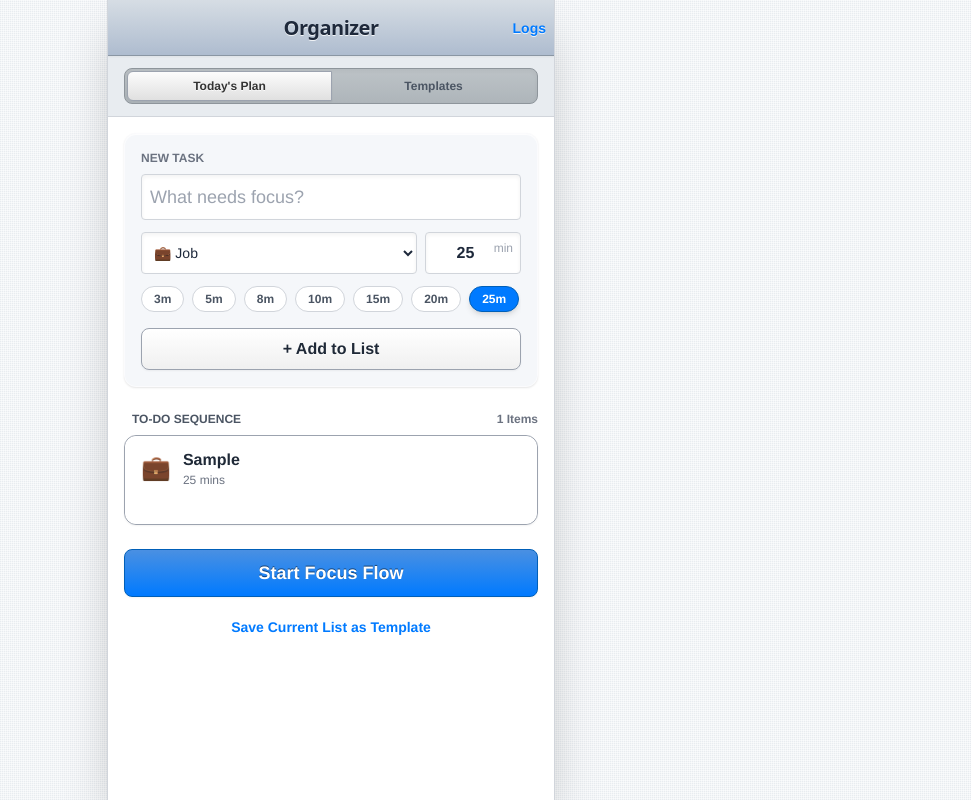
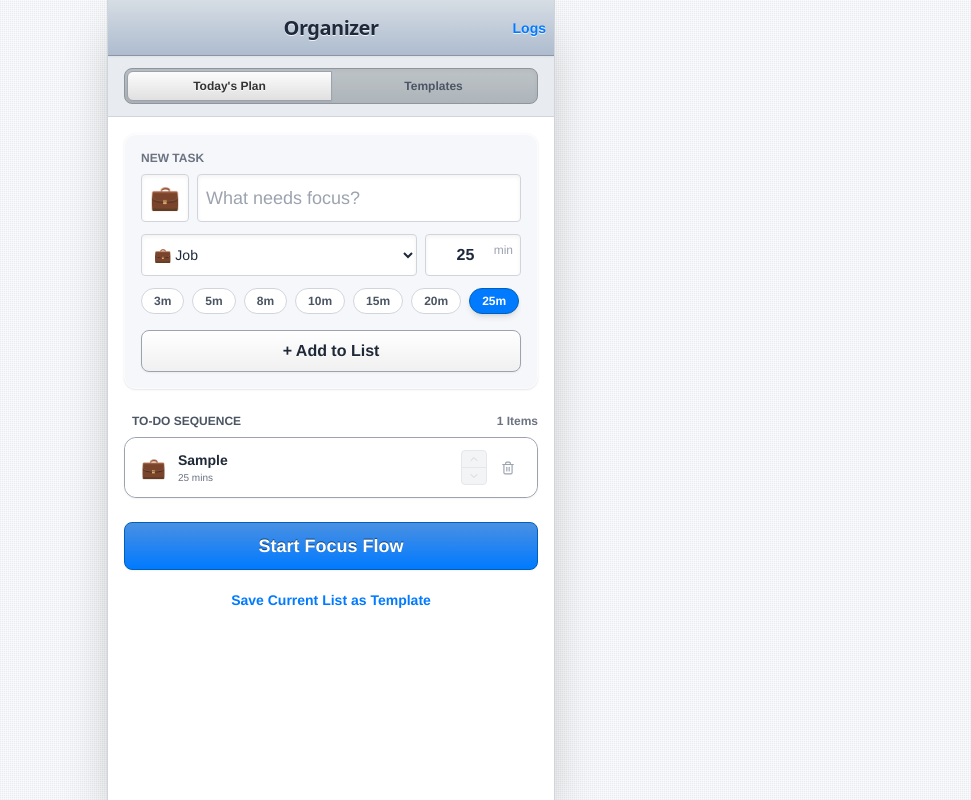
Before and after one commit to hxxmxng/LifeOS, a React (Vite) app: page / in a window 1280 px wide. Both pictures are taken after typing "Sample" into the empty fields and a click on the button "+ Add to List". Shown: the whole page, without its empty margins (309-1280 px from the left). Built offline with nearby package versions, Linux system fonts and the light colour scheme.

Commit message:
Add files via upload

```diff
--- a/views/Dashboard.tsx
+++ b/views/Dashboard.tsx
@@ -1,7 +1,8 @@
-import React, { useState } from 'react';
+import React, { useState, useEffect } from 'react';
 import { IOSButton, IOSCard, IOSHeader, IOSListItem, IOSSegmentedControl } from '../components/IOSComponents';
-import { Category, DEFAULT_CATEGORIES, Task, Routine } from '../types';
+import { Category, DEFAULT_CATEGORIES, Task, Routine, QUICK_EMOJIS } from '../types';
 import { generateId } from '../constants';
+import { ChevronUp, ChevronDown, Trash2 } from 'lucide-react';
 
 interface DashboardProps {
   onStartRoutine: (tasks: Task[]) => void;
@@ -11,7 +12,7 @@ interface DashboardProps {
   onDeleteRoutine: (id: string) => void;
 }
 
-const TIME_PRESETS = [3, 5, 8, 10, 15, 20, 25];
+const TIME_PRESETS = [3, 5, 8, 10, 15, 20, 25, 30, 45, 60];
 
 export const Dashboard: React.FC<DashboardProps> = ({
   onStartRoutine,
@@ -27,6 +28,13 @@ export const Dashboard: React.FC<DashboardProps> = ({
   const [newTaskTitle, setNewTaskTitle] = useState('');
   const [newTaskDuration, setNewTaskDuration] = useState('25');
   const [newTaskCategory, setNewTaskCategory] = useState<Category>(DEFAULT_CATEGORIES[0]);
+  const [selectedEmoji, setSelectedEmoji] = useState<string>(DEFAULT_CATEGORIES[0].emoji);
+  const [showEmojiPicker, setShowEmojiPicker] = useState(false);
+
+  // Sync emoji with category change unless manually set
+  useEffect(() => {
+    setSelectedEmoji(newTaskCategory.emoji);
+  }, [newTaskCategory]);
 
   const addTask = () => {
     if (!newTaskTitle.trim()) return;
@@ -35,16 +43,28 @@ export const Dashboard: React.FC<DashboardProps> = ({
       id: generateId(),
       title: newTaskTitle,
       categoryId: newTaskCategory.id,
+      emoji: selectedEmoji,
       targetDuration: parseInt(newTaskDuration) || 25,
       isCompleted: false,
     };
 
     setTodayTasks([...todayTasks, task]);
     setNewTaskTitle('');
+    setShowEmojiPicker(false);
   };
 
   const removeTask = (id: string) => {
     setTodayTasks(todayTasks.filter(t => t.id !== id));
+  };
+
+  const moveTask = (index: number, direction: 'up' | 'down') => {
+    const newTasks = [...todayTasks];
+    if (direction === 'up' && index > 0) {
+      [newTasks[index], newTasks[index - 1]] = [newTasks[index - 1], newTasks[index]];
+    } else if (direction === 'down' && index < newTasks.length - 1) {
+      [newTasks[index], newTasks[index + 1]] = [newTasks[index + 1], newTasks[index]];
+    }
+    setTodayTasks(newTasks);
   };
 
   const handleSaveToTemplates = () => {
@@ -73,7 +93,7 @@ export const Dashboard: React.FC<DashboardProps> = ({
       <IOSHeader
         title="Organizer"
         rightButton={
-          <button onClick={onViewLogs} className="text-[#007aff] text-sm font-bold text-inset-light-bg">Logs</button>
+          <button onClick={onViewLogs} className="text-[#007aff] text-sm font-bold text-inset-light-bg active:opacity-50">Logs</button>
         }
       />
 
@@ -93,16 +113,44 @@ export const Dashboard: React.FC<DashboardProps> = ({
         {activeTab === 'today' && (
           <div className="space-y-6">
             {/* Task Input */}
-            <IOSCard className="p-4">
+            <IOSCard className="p-4 relative z-20">
               <h3 className="text-gray-500 text-xs font-bold uppercase mb-2">New Task</h3>
+
+              <div className="flex gap-2 mb-3">
+                 {/* Emoji Picker Button */}
+                 <button
+                  onClick={() => setShowEmojiPicker(!showEmojiPicker)}
+                  className="w-12 h-12 bg-white border border-gray-300 rounded shadow-inner text-2xl flex items-center justify-center shrink-0 active:bg-gray-100"
+                 >
+                   {selectedEmoji}
+                 </button>
+
                  <input
                   type="text"
                   placeholder="What needs focus?"
-                className="w-full mb-3 p-2 rounded border border-gray-300 shadow-inner focus:outline-none focus:ring-2 focus:ring-blue-400 text-lg"
+                  className="flex-1 p-2 rounded border border-gray-300 shadow-inner focus:outline-none focus:ring-2 focus:ring-blue-400 text-lg"
                   value={newTaskTitle}
                   onChange={(e) => setNewTaskTitle(e.target.value)}
                   onKeyDown={(e) => e.key === 'Enter' && addTask()}
                 />
+              </div>
+
+              {/* Emoji Popover */}
+              {showEmojiPicker && (
+                <div className="mb-3 p-2 bg-white border border-gray-200 rounded-lg shadow-lg flex flex-wrap gap-2">
+                   {DEFAULT_CATEGORIES.map(c => (
+                     <button key={c.id} onClick={() => { setSelectedEmoji(c.emoji); setNewTaskCategory(c); setShowEmojiPicker(false); }} className="text-xl p-1 hover:bg-gray-100 rounded">
+                       {c.emoji}
+                     </button>
+                   ))}
+                   <div className="w-px h-6 bg-gray-300 mx-1"></div>
+                   {QUICK_EMOJIS.map(e => (
+                     <button key={e} onClick={() => { setSelectedEmoji(e); setShowEmojiPicker(false); }} className="text-xl p-1 hover:bg-gray-100 rounded">
+                       {e}
+                     </button>
+                   ))}
+                </div>
+              )}
 
               <div className="flex gap-2 mb-3">
                 <select
@@ -150,7 +198,7 @@ export const Dashboard: React.FC<DashboardProps> = ({
 
             {/* Current List */}
             {todayTasks.length > 0 ? (
-              <div className="space-y-2">
+              <div className="space-y-2 pb-10">
                 <div className="flex items-center justify-between ml-2">
                   <h3 className="text-gray-600 text-inset-light-bg text-xs font-bold uppercase">To-Do Sequence</h3>
                   <span className="text-gray-500 text-xs font-bold">{todayTasks.length} Items</span>
@@ -158,19 +206,50 @@ export const Dashboard: React.FC<DashboardProps> = ({
 
                 <div className="rounded-xl overflow-hidden shadow-sm border border-gray-400">
                   {todayTasks.map((task, idx) => {
-                    const cat = DEFAULT_CATEGORIES.find(c => c.id === task.categoryId);
+                    const isFirst = idx === 0;
+                    const isLast = idx === todayTasks.length - 1;
+
                     return (
                       <IOSListItem key={task.id} className="flex justify-between items-center group">
-                        <div className="flex items-center gap-3">
-                          <span className="text-2xl">{cat?.emoji}</span>
-                          <div>
-                            <div className="font-bold text-gray-800">{task.title}</div>
-                            <div className="text-xs text-gray-500">{task.targetDuration} mins</div>
+                        <div className="flex items-center justify-between w-full">
+                          {/* Left Content: Emoji & Text */}
+                          <div className="flex items-center gap-3 overflow-hidden flex-1">
+                            <span className="text-xl flex-shrink-0">{task.emoji || '📝'}</span>
+                            <div className="min-w-0">
+                              <div className="font-bold text-gray-800 text-sm truncate">{task.title}</div>
+                              <div className="text-[10px] text-gray-500">{task.targetDuration} mins</div>
                             </div>
                           </div>
-                        <button onClick={() => removeTask(task.id)} className="text-red-500 font-bold opacity-0 group-hover:opacity-100 transition-opacity px-2">
-                          Delete
+
+                          {/* Right Controls: Sort & Delete */}
+                          <div className="flex items-center gap-2 pl-2 flex-none">
+                            <div className="flex flex-col bg-gray-100 rounded border border-gray-200">
+                               <button
+                                 onClick={(e) => { e.stopPropagation(); moveTask(idx, 'up'); }}
+                                 disabled={isFirst}
+                                 className={`p-0.5 px-1.5 ${isFirst ? 'text-gray-300' : 'text-gray-600 hover:text-blue-600 active:bg-blue-100'}`}
+                               >
+                                 <ChevronUp size={12} />
                                </button>
+                               <div className="h-px bg-gray-200"></div>
+                               <button
+                                 onClick={(e) => { e.stopPropagation(); moveTask(idx, 'down'); }}
+                                 disabled={isLast}
+                                 className={`p-0.5 px-1.5 ${isLast ? 'text-gray-300' : 'text-gray-600 hover:text-blue-600 active:bg-blue-100'}`}
+                               >
+                                 <ChevronDown size={12} />
+                               </button>
+                            </div>
+
+                            <button
+                              onClick={() => removeTask(task.id)}
+                              className="text-gray-400 p-1.5 rounded hover:bg-gray-100 hover:text-red-500 transition-colors"
+                              title="Delete"
+                            >
+                              <Trash2 size={14} />
+                            </button>
+                          </div>
+                        </div>
                       </IOSListItem>
                     );
                   })}
--- a/views/FocusMode.tsx
+++ b/views/FocusMode.tsx
@@ -13,17 +13,24 @@ interface FocusModeProps {
 export const FocusMode: React.FC<FocusModeProps> = ({ tasks, onExit, onCompleteLog }) => {
   const [currentIndex, setCurrentIndex] = useState(0);
   const [timeLeft, setTimeLeft] = useState(tasks[0]?.targetDuration * 60 || 0);
+  const [sessionTotalDuration, setSessionTotalDuration] = useState(tasks[0]?.targetDuration * 60 || 0);
+  const [overtime, setOvertime] = useState(0); // Track extra time
   const [isPaused, setIsPaused] = useState(false);
   const [showBreak, setShowBreak] = useState(false);
 
   const timeSpentRef = useRef(0);
 
   const currentTask = tasks[currentIndex];
+  // Fallback if emoji is missing (older data)
   const category = DEFAULT_CATEGORIES.find(c => c.id === currentTask?.categoryId);
+  const displayEmoji = currentTask?.emoji || category?.emoji || '📝';
 
   useEffect(() => {
     if (currentTask && !showBreak) {
-      setTimeLeft(currentTask.targetDuration * 60);
+      const duration = currentTask.targetDuration * 60;
+      setTimeLeft(duration);
+      setSessionTotalDuration(duration);
+      setOvertime(0);
       timeSpentRef.current = 0;
       setIsPaused(false);
     }
@@ -31,28 +38,48 @@ export const FocusMode: React.FC<FocusModeProps> = ({ tasks, onExit, onCompleteL
 
   useEffect(() => {
     let interval: any;
-    if (!isPaused && timeLeft > 0) {
+    if (!isPaused) {
       interval = setInterval(() => {
+        if (timeLeft > 0) {
           setTimeLeft((prev) => prev - 1);
+        } else {
+          // Enter Overtime Mode
+          setOvertime((prev) => prev + 1);
+        }
+        // Always track total time spent (regular + overtime)
         timeSpentRef.current += 1;
       }, 1000);
-    } else if (timeLeft === 0 && !isPaused) {
-      handleTaskComplete();
     }
     return () => clearInterval(interval);
   }, [isPaused, timeLeft]);
 
+  const addExtraTime = () => {
+    // Add 3 minutes (180 seconds)
+    setTimeLeft((prev) => {
+      const newVal = prev + 180;
+      // If the new time exceeds the current total duration scale, extend the scale
+      // This prevents the clock ring from being > 100% and gives a natural countdown feel for the extension
+      setSessionTotalDuration(curr => Math.max(curr, newVal));
+      return newVal;
+    });
+    setOvertime(0); // Reset overtime if we add more buffer
+    setIsPaused(false); // Auto resume if added
+  };
+
   const handleTaskComplete = () => {
+    // Only log if it is NOT a break
+    if (!showBreak) {
       const log: SessionLog = {
         id: generateId(),
         taskId: currentTask.id,
         taskTitle: currentTask.title,
-      categoryEmoji: category?.emoji || '📝',
+        categoryEmoji: displayEmoji,
         timestamp: Date.now(),
         durationSpent: timeSpentRef.current,
         completed: true
       };
       onCompleteLog(log);
+    }
 
     if (currentIndex < tasks.length - 1) {
       const shouldBreak = (currentIndex + 1) % 2 === 0;
@@ -62,14 +89,22 @@ export const FocusMode: React.FC<FocusModeProps> = ({ tasks, onExit, onCompleteL
         nextTask();
       }
     } else {
+      if (!showBreak) {
         alert("🎉 Routine Complete! Amazing flow.");
         onExit();
+      } else {
+        // If break finished and no more tasks (unlikely but safe)
+        onExit();
+      }
     }
   };
 
   const startBreak = () => {
     setShowBreak(true);
-    setTimeLeft(5 * 60);
+    const duration = 5 * 60; // 5 minute break default
+    setTimeLeft(duration);
+    setSessionTotalDuration(duration);
+    setOvertime(0);
     timeSpentRef.current = 0;
   };
 
@@ -78,86 +113,113 @@ export const FocusMode: React.FC<FocusModeProps> = ({ tasks, onExit, onCompleteL
     setCurrentIndex(prev => prev + 1);
   };
 
+  const handleSafeExit = () => {
+    if (confirm("Stop timer and return to dashboard? Current progress will be lost.")) {
+      onExit();
+    }
+  };
+
   if (!currentTask) return <div className="text-gray-800">Loading...</div>;
+
+  const isOvertime = timeLeft === 0 && overtime > 0;
 
   return (
     <div className="flex flex-col h-full bg-linen-light relative overflow-hidden">
       <IOSHeader
         title={showBreak ? "Recharge" : "Focus"}
         leftButton={
-          <button onClick={onExit} className="text-[#007aff] text-sm font-bold text-inset-light-bg active:opacity-70">End</button>
+          <button onClick={handleSafeExit} className="text-[#007aff] text-sm font-bold text-inset-light-bg active:opacity-70">
+            Exit
+          </button>
         }
       />
 
       {/* Main Content Area */}
-      <div className="flex-1 flex flex-col items-center justify-between py-12 px-6">
+      <div className="flex-1 flex flex-col px-6 py-6 relative z-10">
 
-        {/* Top Spacer / Task Context */}
-        <div className="text-center mt-4">
-          <div className="text-gray-500 text-inset-light-bg font-medium tracking-wide uppercase text-xs mb-1">
-            {showBreak ? 'Next Up' : 'Current Task'}
+        {/* Glass Card Info */}
+        <div className="bg-white/40 backdrop-blur-sm border border-white/50 rounded-xl p-4 shadow-sm mb-6 flex items-center justify-between">
+            <div className="flex flex-col">
+              <span className="text-[10px] uppercase font-bold text-gray-500 tracking-wider">Now Playing</span>
+              <span className="font-bold text-gray-800 text-lg truncate max-w-[150px]">{showBreak ? "Break Time" : currentTask.title}</span>
             </div>
-          <div className="text-gray-400 text-sm font-semibold truncate max-w-[200px] mx-auto">
-             {showBreak ? tasks[currentIndex + 1]?.title || 'Finish' : `${currentIndex + 1} of ${tasks.length}`}
+            <div className="text-right flex flex-col items-end">
+              <span className="text-[10px] uppercase font-bold text-gray-400 tracking-wider">Next</span>
+              <span className="text-gray-600 text-sm truncate max-w-[100px]">
+                {showBreak ? tasks[currentIndex + 1]?.title : (currentIndex < tasks.length - 1 ? "Break" : "Finish")}
+              </span>
             </div>
         </div>
 
         {/* Centerpiece: Clock & Time */}
-        <div className="flex flex-col items-center relative z-10">
-          <div className={`transition-all duration-700 ${isPaused ? 'opacity-70 grayscale-[0.8]' : 'opacity-100'}`}>
+        <div className="flex flex-col items-center flex-1 justify-center -mt-8">
+          <div className={`transition-all duration-500 transform ${isPaused ? 'scale-95 opacity-80 blur-[1px]' : 'scale-100 opacity-100'}`}>
             <AnalogClock
               durationSeconds={timeLeft}
-              totalDurationSeconds={showBreak ? 300 : currentTask.targetDuration * 60}
+              totalDurationSeconds={sessionTotalDuration}
             />
           </div>
 
-          <div className="mt-8 text-center space-y-2">
-            {/* Digital Time */}
-            <div className="text-6xl font-mono text-gray-800 text-inset-light-bg font-bold tracking-widest tabular-nums">
+          <div className="mt-6 text-center">
+            {/* Digital Time - Bigger & Bolder */}
+            {isOvertime ? (
+               <div className="text-7xl font-sans font-thin text-red-500 text-inset-light-bg tracking-tighter tabular-nums leading-none animate-pulse">
+                 + {Math.floor(overtime / 60).toString().padStart(2,'0')}:{Math.floor(overtime % 60).toString().padStart(2,'0')}
+               </div>
+            ) : (
+               <div className="text-7xl font-sans font-thin text-gray-800 text-inset-light-bg tracking-tighter tabular-nums leading-none">
                   {Math.floor(timeLeft / 60).toString().padStart(2,'0')}:{Math.floor(timeLeft % 60).toString().padStart(2,'0')}
                </div>
+            )}
 
-            <div className="flex items-center justify-center gap-3 mt-4">
-              <span className="text-3xl filter drop-shadow-sm">
-                {showBreak ? '☕' : category?.emoji}
+            {/* Minimal Progress Indicator */}
+            <div className="mt-4">
+              <span className={`text-xs font-bold uppercase tracking-widest ${isOvertime ? 'text-red-400' : 'text-gray-400'}`}>
+                {isOvertime ? 'Exceeded Duration' : (showBreak ? 'Break Session' : `${currentIndex + 1} / ${tasks.length}`)}
               </span>
-              <h2 className="text-2xl font-bold text-gray-800 text-inset-light-bg leading-tight max-w-[250px] truncate">
-                {showBreak ? "Take a Break" : currentTask.title}
-              </h2>
             </div>
           </div>
         </div>
 
         {/* Bottom Controls */}
-        <div className="w-full max-w-xs space-y-5 mb-6 z-10">
+        <div className="w-full mt-auto mb-4 space-y-3">
            {!showBreak ? (
-             <div className="flex items-center gap-4">
+             <div className="flex items-center gap-3">
                <IOSButton
                   variant={isPaused ? "success" : "secondary"}
-                  className={`flex-1 h-12 text-lg shadow-lg ${isPaused ? 'text-white' : ''}`}
+                  className={`flex-1 h-14 text-lg shadow-lg transition-all active:scale-[0.98] ${isPaused ? 'text-white' : ''}`}
                   onClick={() => setIsPaused(!isPaused)}
                 >
                   {isPaused ? "Resume" : "Pause"}
                 </IOSButton>
 
                 <IOSButton
+                  variant="secondary"
+                  className="w-20 h-14 text-sm font-bold shadow-lg active:scale-[0.98] flex flex-col items-center justify-center leading-tight"
+                  onClick={addExtraTime}
+                >
+                  <span>+3</span>
+                  <span className="text-[10px]">Min</span>
+                </IOSButton>
+
+               <IOSButton
                   variant="primary"
-                  className="flex-1 h-12 text-lg shadow-lg"
+                  className="flex-1 h-14 text-lg shadow-lg transition-all active:scale-[0.98]"
                   onClick={handleTaskComplete}
                 >
                   Complete
                 </IOSButton>
              </div>
            ) : (
-             <IOSButton variant="secondary" className="w-full h-12 text-lg shadow-lg" onClick={nextTask}>
+             <IOSButton variant="secondary" className="w-full h-14 text-xl shadow-lg active:scale-[0.98]" onClick={nextTask}>
                 Skip Break
               </IOSButton>
            )}
         </div>
       </div>
 
-      {/* Background Vignette for depth (light mode version) */}
-      <div className="absolute inset-0 pointer-events-none bg-[radial-gradient(circle_at_center,transparent_0%,rgba(255,255,255,0.8)_100%)] opacity-50" />
+      {/* Background Vignette for depth */}
+      <div className="absolute inset-0 pointer-events-none bg-[radial-gradient(circle_at_center,transparent_0%,rgba(255,255,255,0.6)_100%)] opacity-60" />
     </div>
   );
 };
```
Lines whose indentation alone changed are shown as unchanged.
